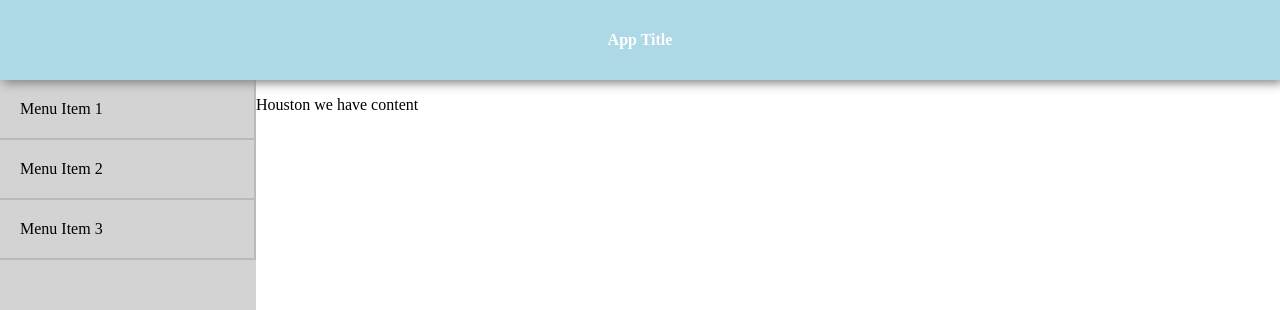
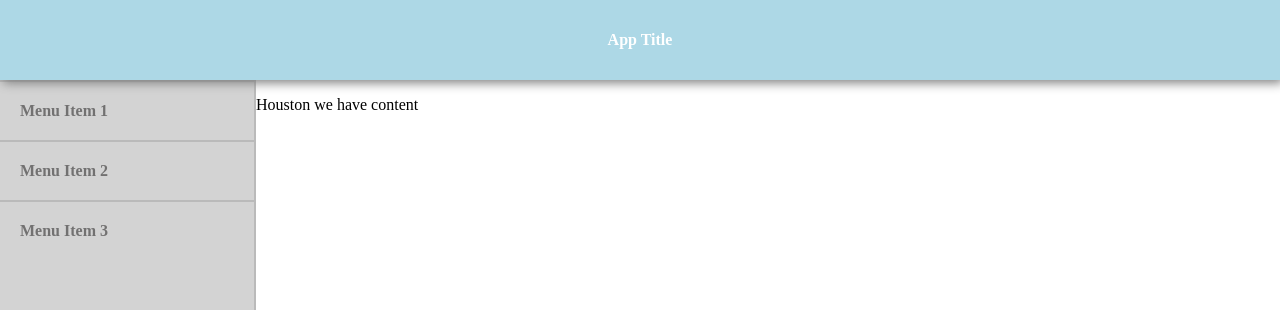
Before and after one commit to YoungPhoenix09/base-web-layout, an Angular app: page / in a window 1280 px wide. Shown: the top 310 px of the page. Built offline with nearby package versions, Linux system fonts and the light colour scheme.

Commit message:
Style side menu

```diff
--- a/src/app/app.component.html
+++ b/src/app/app.component.html
@@ -1,12 +1,6 @@
 <div id="mainContainer">
     <pt-header />
-    <pt-sidemenu>
-        <ul>
-            <li>Menu Item 1</li>
-            <li>Menu Item 2</li>
-            <li>Menu Item 3</li>
-        </ul>
-    </pt-sidemenu>
+    <pt-sidemenu />
     <pt-container>
         <p>Houston we have content</p>
     </pt-container>
--- a/src/app/app.component.scss
+++ b/src/app/app.component.scss
@@ -11,6 +11,7 @@
 
 pt-header {
     grid-area: header;
+    z-index: 1;
 }
 
 pt-container {
@@ -19,7 +20,6 @@ pt-container {
 
 pt-sidemenu {
     grid-area: side-menu;
-    z-index: -1;
 }
 
 pt-footer {
--- a/src/app/pt-sidemenu/pt-sidemenu.component.html
+++ b/src/app/pt-sidemenu/pt-sidemenu.component.html
@@ -1,3 +1,5 @@
 <section id="sideMenu">
-    <ng-content></ng-content>
+    <ul>
+        <li *ngFor="let menuItem of menuItems">{{ menuItem }}</li>
+    </ul>
 </section>
--- a/src/app/pt-sidemenu/pt-sidemenu.component.scss
+++ b/src/app/pt-sidemenu/pt-sidemenu.component.scss
@@ -2,6 +2,7 @@
     height: 100%;
     background-color: lightgray;
     overflow-y: hidden;
+    border-right: 2px solid #8080804f;
 
     ul {
         margin: 0px;
@@ -10,8 +11,15 @@
 
         li {
             padding: 20px;
-            border-bottom: 2px solid #8080804f;
-            border-right: 2px solid #8080804f;
+            border-top: 2px solid #8080804f;
+            font-weight: bold;
+            color: #727171;
+
+            &:hover {
+                cursor: pointer;
+                background: gray;
+                color: black;
+            }
         }
     }
 }
--- a/src/app/pt-sidemenu/pt-sidemenu.component.ts
+++ b/src/app/pt-sidemenu/pt-sidemenu.component.ts
@@ -7,5 +7,9 @@ import { Component, ViewEncapsulation } from '@angular/core'
   encapsulation: ViewEncapsulation.None
 })
 export class PtSidemenuComponent {
-
+  menuItems: String[] = [
+    "Menu Item 1",
+    "Menu Item 2",
+    "Menu Item 3"
+  ]
 }
```
